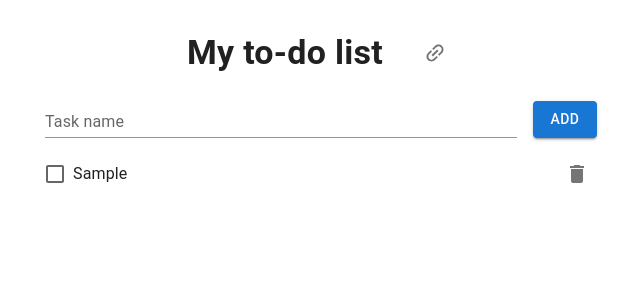
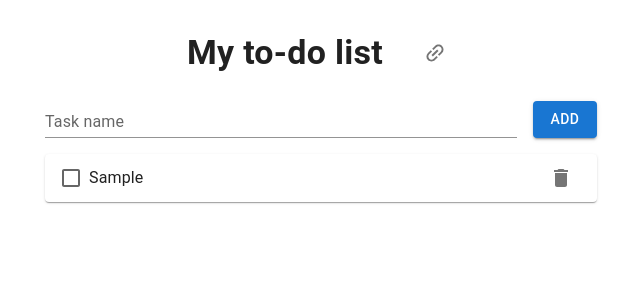
Before and after one commit to CoolfireOD/todo-list-react, a React (Create React App) app: page / in a window 1280 px wide. Both pictures are taken after typing "Sample" into the empty fields and a click on the button "ADD". Shown: the top 300 px of the page, without its empty margins (319-959 px from the left). Built offline with nearby package versions, Linux system fonts and the light colour scheme.

Commit message:
feat: add-dragndrop feature (#4)
* feat: add-dragndrop feature

* fix: replace any type with provided ones

* fix: resolve conversation

```diff
--- a/package.json
+++ b/package.json
@@ -15,6 +15,7 @@
     "@types/react": "^18.0.21",
     "@types/react-dom": "^18.0.6",
     "react": "^18.2.0",
+    "react-beautiful-dnd": "^13.1.1",
     "react-dom": "^18.2.0",
     "react-scripts": "5.0.1",
     "typescript": "^4.8.4",
@@ -47,6 +48,7 @@
     ]
   },
   "devDependencies": {
+    "@types/react-beautiful-dnd": "^13.1.2",
     "husky": "^8.0.1",
     "prettier": "^2.7.1"
   }
--- a/src/App.tsx
+++ b/src/App.tsx
@@ -1,4 +1,4 @@
-import React, { useEffect, useState } from "react";
+import React, { ReactEventHandler, useEffect, useState } from "react";
 import ToDoListHeader from "./ToDoListHeader/ToDoListHeader";
 import ToDoList from "./ToDoList/ToDoList";
 import AddTodoItemInput from "./AddTodoItemInput/AddTodoItemInput";
@@ -8,6 +8,8 @@ import { Container } from "@mui/system";
 import { CssBaseline, IconButton } from "@mui/material";
 import { useTheme, ThemeProvider, createTheme } from "@mui/material/styles";
 import useMediaQuery from "@mui/material/useMediaQuery";
+import { isConstructorDeclaration } from "typescript";
+import type { DropResult } from "react-beautiful-dnd";
 
 function App() {
   const [value, setValue] = useState("");
@@ -59,6 +61,31 @@ function App() {
     );
   }
 
+  function onDragEnd(result: DropResult) {
+    const { destination, source, draggableId } = result;
+
+    if (!destination) {
+      return;
+    }
+
+    if (
+      destination.droppableId === source.droppableId &&
+      destination.index === source.index
+    ) {
+      return;
+    }
+
+    const newTodoItems = Array.from(todoItems);
+    const draggedItem = todoItems[source.index];
+
+    // delete dragged item from the original array
+    newTodoItems.splice(source.index, 1);
+    // insert dragged item on its new place
+    newTodoItems.splice(destination.index, 0, draggedItem);
+
+    setTodoItems(newTodoItems);
+  }
+
   return (
     <>
       <ThemeProvider
@@ -89,6 +116,7 @@ function App() {
             items={todoItems}
             onToggle={toggleTodoItem}
             onDelete={deleteTodoItem}
+            onDragEnd={onDragEnd}
           />
         </Container>
       </ThemeProvider>
--- a/src/ToDoItem/ToDoItem.tsx
+++ b/src/ToDoItem/ToDoItem.tsx
@@ -1,11 +1,16 @@
-import React from "react";
+import React, { Children } from "react";
 import Checkbox from "@mui/material/Checkbox";
-import { Button, Typography, IconButton } from "@mui/material";
-import MoreHorizIcon from "@mui/icons-material/MoreHoriz";
-import Box from "@mui/material/Box";
+import { Typography, IconButton, Box, Paper, Container } from "@mui/material";
 import DeleteIcon from "@mui/icons-material/Delete";
+import { Draggable } from "react-beautiful-dnd";
+import type {
+  DraggableProvided,
+  DraggableStateSnapshot,
+} from "react-beautiful-dnd";
 
 interface ToDoItemProps {
+  id: number;
+  index: number;
   description: string;
   completed: boolean;
   onToggle: () => void;
@@ -13,15 +18,25 @@ interface ToDoItemProps {
 }
 
 const ToDoItem: React.FC<ToDoItemProps> = ({
+  id,
+  index,
   description,
   completed,
   onToggle,
   onDelete,
 }) => {
-  //todo: use "sx" property instead of classNames + remove 'classnames' node module from package.json
   return (
-    <Box
+    <Draggable draggableId={id.toString()} index={index}>
+      {(provided, snapshot) => (
+        <Paper
+          ref={provided.innerRef}
+          {...provided.draggableProps}
+          {...provided.dragHandleProps}
+          elevation={snapshot.isDragging ? 12 : 1}
           sx={{
+            px: 2,
+            py: 0.5,
+            mb: "12px",
             display: "flex",
             columnGap: 2,
             alignItems: "center",
@@ -51,7 +66,7 @@ const ToDoItem: React.FC<ToDoItemProps> = ({
                 textAlign: "left",
                 wordBreak: "break-word",
                 position: "relative",
-            textDecoration: completed ? "line-through" : "",
+                textDecoration: completed ? "line-through" : "none",
               }}
             >
               {description}
@@ -60,7 +75,9 @@ const ToDoItem: React.FC<ToDoItemProps> = ({
           <IconButton onClick={onDelete}>
             <DeleteIcon />
           </IconButton>
-    </Box>
+        </Paper>
+      )}
+    </Draggable>
   );
 };
 
--- a/src/ToDoList/ToDoList.tsx
+++ b/src/ToDoList/ToDoList.tsx
@@ -1,35 +1,58 @@
 import React from "react";
 import ToDoItem from "../ToDoItem/ToDoItem";
 import { TodoItem } from "../types";
-import Box from "@mui/material/Box";
+import { Container, Box } from "@mui/material";
+import { Droppable } from "react-beautiful-dnd";
+import { DragDropContext } from "react-beautiful-dnd";
+import { resourceUsage } from "process";
+import type {
+  DroppableProvided,
+  DroppableStateSnapshot,
+} from "react-beautiful-dnd";
 
 interface ToDoListProps {
   items: TodoItem[];
   onDelete: (id: number) => void;
   onToggle: (id: number) => void;
+  onDragEnd: (result: any) => void;
 }
 
-const ToDoList: React.FC<ToDoListProps> = ({ items, onDelete, onToggle }) => {
+const ToDoList: React.FC<ToDoListProps> = ({
+  items,
+  onDelete,
+  onToggle,
+  onDragEnd,
+}) => {
   return (
+    <DragDropContext onDragEnd={onDragEnd}>
+      <Droppable droppableId={"todo-tasks"}>
+        {(provided: DroppableProvided) => (
           <Box
+            ref={provided.innerRef}
+            {...provided.droppableProps}
             sx={{
               display: "flex",
               flexDirection: "column",
               alignItems: "center",
-        rowGap: 2,
               width: "100%",
             }}
           >
-      {items.map((item) => (
+            {items.map((item, index) => (
               <ToDoItem
                 key={item.id}
+                id={item.id}
+                index={index}
                 description={item.description}
                 completed={item.completed}
                 onToggle={() => onToggle(item.id)}
                 onDelete={() => onDelete(item.id)}
               />
             ))}
+            {provided.placeholder}
           </Box>
+        )}
+      </Droppable>
+    </DragDropContext>
   );
 };
 
```
Also changed, not shown: 1 other file (tests, documents, lock files or other folders). Lines whose indentation alone changed are shown as unchanged.
